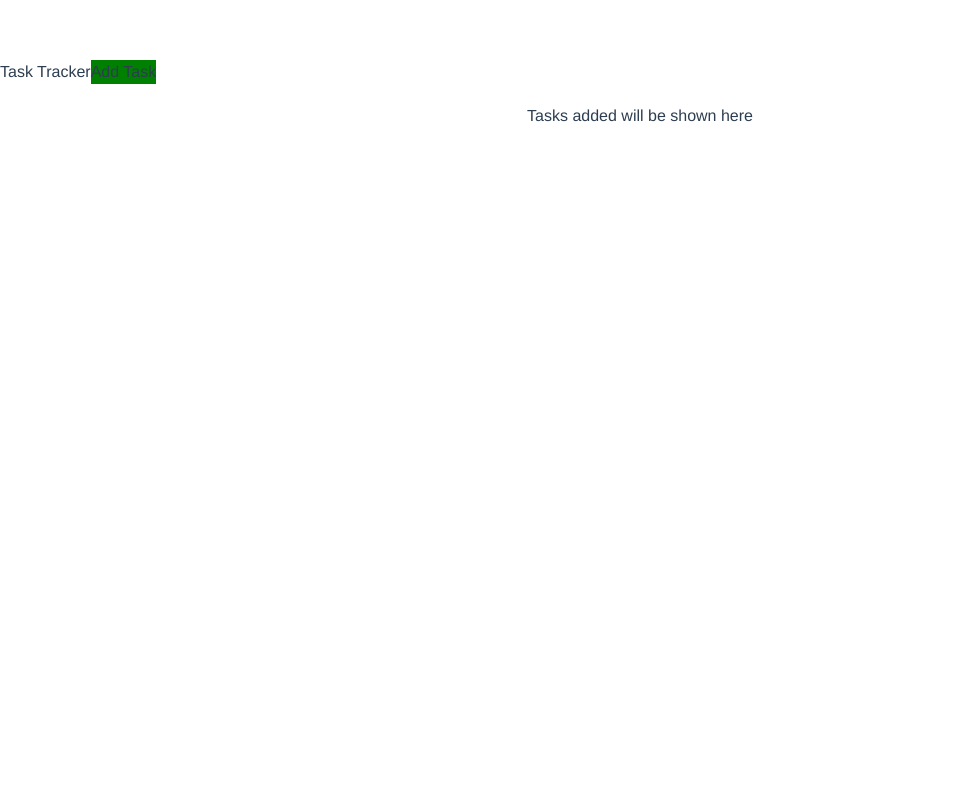
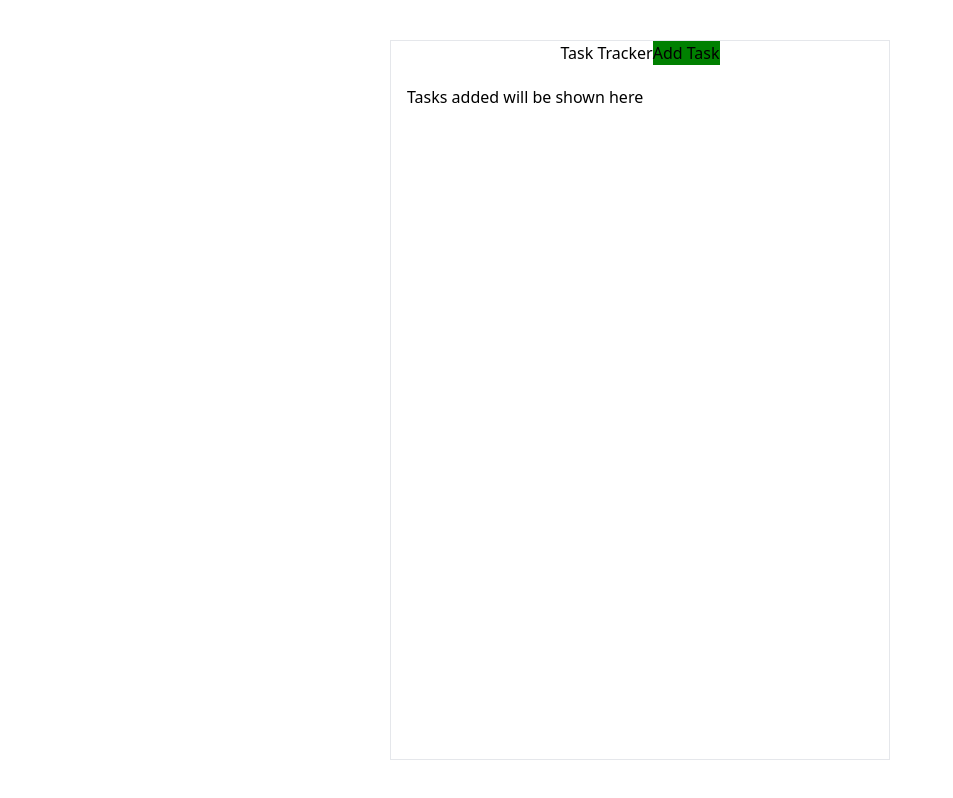
Before and after one commit to exploitenomah/learning--vue, a Vue app: page / in a window 1280 px wide. Shown: the whole page, without its empty margins (0-953 px from the left). Built offline with nearby package versions, Linux system fonts and the light colour scheme; no server answers.

Commit message:
refactor to allow local storage in absence of json-server

```diff
--- a/src/App.vue
+++ b/src/App.vue
@@ -13,32 +13,18 @@ export default {
     handleToggleShowForm() {
       this.showForm = !this.showForm
     },
-    handleFormChangeEvent(e) {
-      const { name, value, type, checked } = e.target
-      if (type === 'checkbox') this.formValues = { ...this.formValues, [name]: checked }
-      else this.formValues = { ...this.formValues, [name]: value }
-    },
-    resetFormValues() {
-      this.formValues = {
-        ...this.formValues, date: '',
-        reminder: false,
-        time: '',
-        description: ''
-      }
-    },
     async addTask(newTask) {
       this.tasks = [...this.tasks, await this.createTask({ ...newTask, id: Math.random() })]
-      this.resetFormValues()
     },
     async removeTask(taskId) {
       const isDeleted = await this.deleteTask(taskId)
-      if (isDeleted) this.tasks = this.tasks.filter(task => task._id === taskId)
+      if (isDeleted) this.tasks = [...this.tasks].filter(task => task.id !== taskId)
       else alert('Error deleting task')
     },
     async toggleReminder(taskId) {
       const taskToUpdate = await this.fetchTask(taskId)
-      const update = await this.updateTask({ ...taskToUpdate, reminder: !taskToUpdate.reminder })
-      if (update) this.tasks = this.tasks.map(task => task._id === update.id ? update : task)
+      const updates = await this.updateTask({ ...taskToUpdate, reminder: !taskToUpdate.reminder })
+      if (updates) this.tasks = updates
       else alert('Error updating task')
     },
     async fetchTasks() {
@@ -93,17 +79,21 @@ export default {
             'Content-type': 'application/json',
           }
         })
-        return await res.json()
+        if (res.status === 200) return await this.fetchTasks()
+        else {
+          const tasksInLsStr = localStorage.getItem('tasks')
+          const tasksInLs = JSON.parse(tasksInLsStr)
+          const modifiedTasksForLs = [...(tasksInLs || this.tasks).map(tsk => tsk.id === update.id ? update : tsk)]
+          localStorage.setItem('tasks', JSON.stringify(modifiedTasksForLs))
+          return modifiedTasksForLs
+        }
       }
       catch (err) {
-        const tasksInLsStr = localStorage.getItem('tasks')
-        const tasksInLs = JSON.parse(tasksInLsStr)
-        const modifiedTasksForLs = [...(tasksInLs || []).map(tsk => tsk.id === update.id ? update : tsk)]
-        localStorage.setItem('tasks', JSON.stringify(modifiedTasksForLs))
-        return update
+        console.error(err)
       }
     },
     async deleteTask(taskId) {
+      try {
         const res = await fetch(`/api/tasks/${taskId}`, {
           method: 'DELETE'
         })
@@ -111,19 +101,17 @@ export default {
         else {
           const tasksInLsStr = localStorage.getItem('tasks')
           const tasksInLs = JSON.parse(tasksInLsStr)
-        const modifiedTasksForLs = (tasksInLs || []).filter(tsk => tsk.id === taskId)
+          const modifiedTasksForLs = (tasksInLs || this.tasks).filter(tsk => tsk.id !== taskId)
+          console.log(tasksInLs, modifiedTasksForLs)
           localStorage.setItem('tasks', JSON.stringify(modifiedTasksForLs))
           return true
+        }
+      } catch (err) {
+        return false
       }
     }
   },
   data: () => ({
-    formValues: {
-      date: '',
-      time: '',
-      reminder: false,
-      description: ''
-    },
     tasks: [],
     showForm: false
   }),
@@ -134,20 +122,15 @@ export default {
 </script>
 
 <template>
-  <Header title='Task Tracker' @toggle-show-form='handleToggleShowForm' />
+  <div class='h-screen overflow-hidden flex justify-center items-center'>
+    <div
+      class='h-screen relative overflow-auto w-[95vw] max-h-[90vh] max-w-[500px] mx-auto flex items-center flex-col border border/blue-600/30'>
+      <Header :showForm='showForm' title='Task Tracker' @toggle-show-form='handleToggleShowForm' />
+      <main className='w-full px-4 pb-5'>
+        <TaskForm :show='showForm' @add-task='addTask' />
         <TaskList @toggle-reminder='toggleReminder' @delete-task='removeTask' :tasks='tasks' :show='tasks.length > 0' />
         <div v-show="tasks.length === 0">Tasks added will be shown here</div>
-  <TaskForm :show='showForm' @change-event='handleFormChangeEvent' @add-task='addTask' />
+      </main>
+    </div>
+  </div>
 </template>
-
-
-<style>
-#app {
-  font-family: Avenir, Helvetica, Arial, sans-serif;
-  -webkit-font-smoothing: antialiased;
-  -moz-osx-font-smoothing: grayscale;
-  text-align: center;
-  color: #2c3e50;
-  margin-top: 60px;
-}
-</style>
```
Lines whose indentation alone changed are shown as unchanged.
